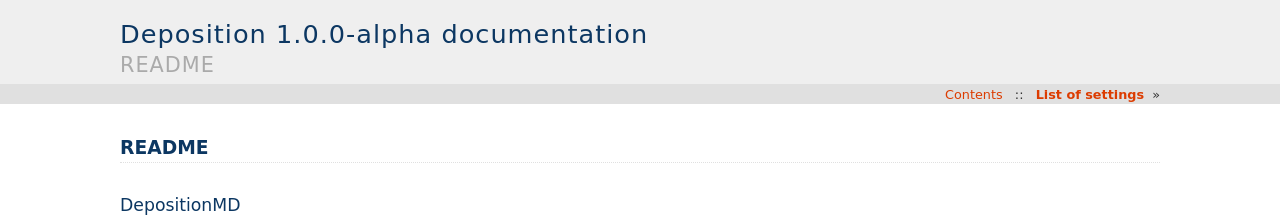
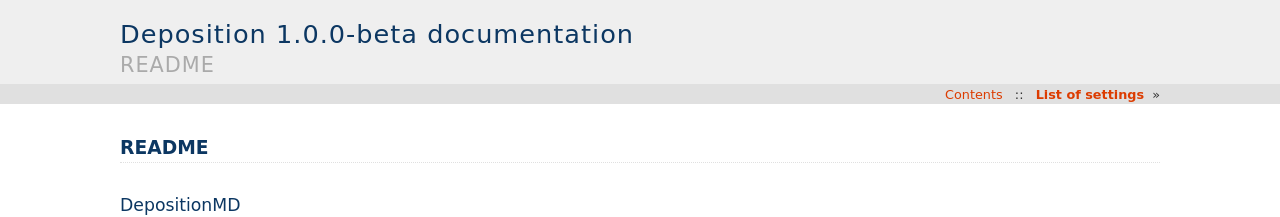
Before and after one commit to mmtn/deposition-molecular-dynamics, a Sphinx documentation site: the page built from docs/index.rst, in a window 1280 px wide and 900 px high. Shown: the top 217 px of the window. Built offline with Sphinx 7.4.7, drawn with Linux system fonts in a browser that asks for light colours.

Commit message:
Version: 1.0.0-alpha > 1.0.0-beta

```diff
--- a/docs/conf.py
+++ b/docs/conf.py
@@ -12,7 +12,7 @@ sys.path.insert(0, os.path.abspath(".."))
 project = "Deposition"
 copyright = "2021, M. J. Cyster"
 author = "M. J. Cyster"
-release = "1.0.0-alpha"
+release = "1.0.0-beta"
 
 # -- General configuration ---------------------------------------------------
 
--- a/setup.py
+++ b/setup.py
@@ -8,7 +8,7 @@ with open("LICENSE") as file:
 
 setup(
     name="deposition",
-    version="1.0.0-alpha",
+    version="1.0.0-beta",
     description="Molecular dynamics wrapper for deposition simulations",
     long_description=readme,
     author="M. J. Cyster",
```
